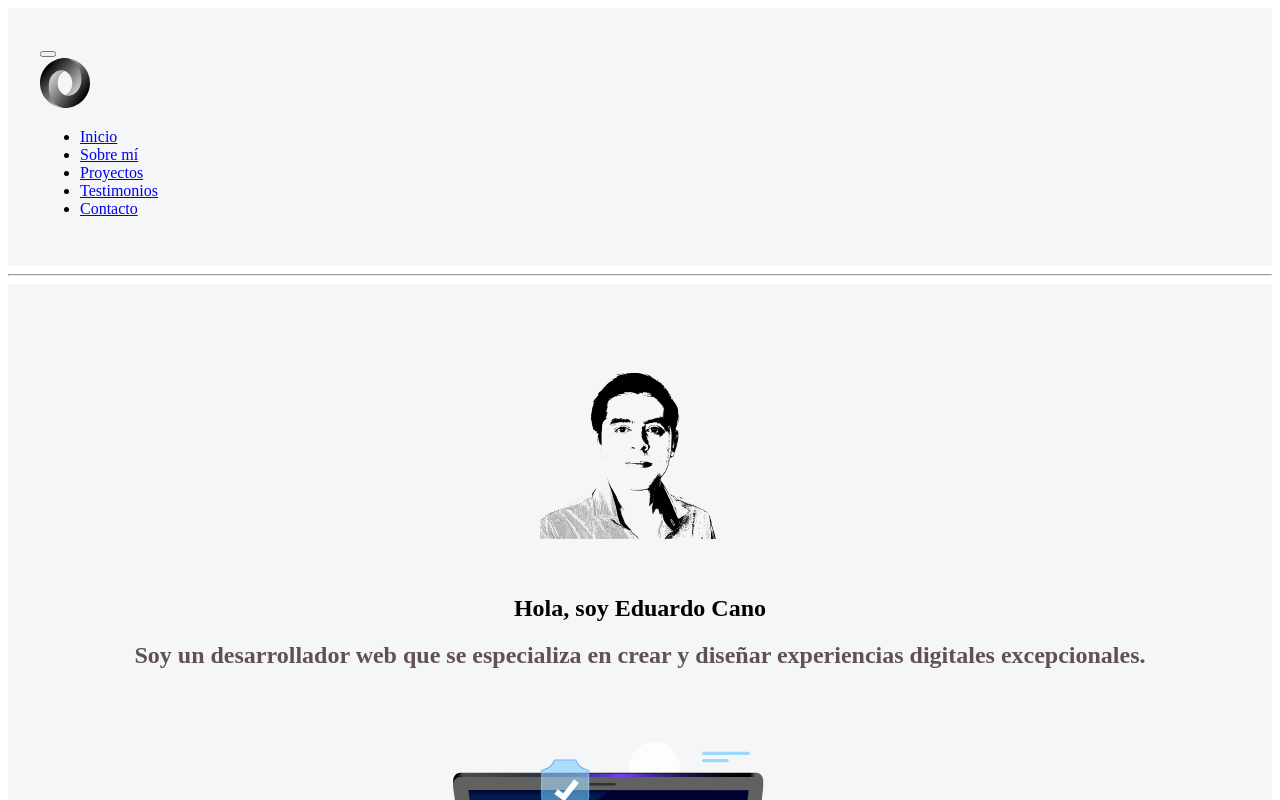
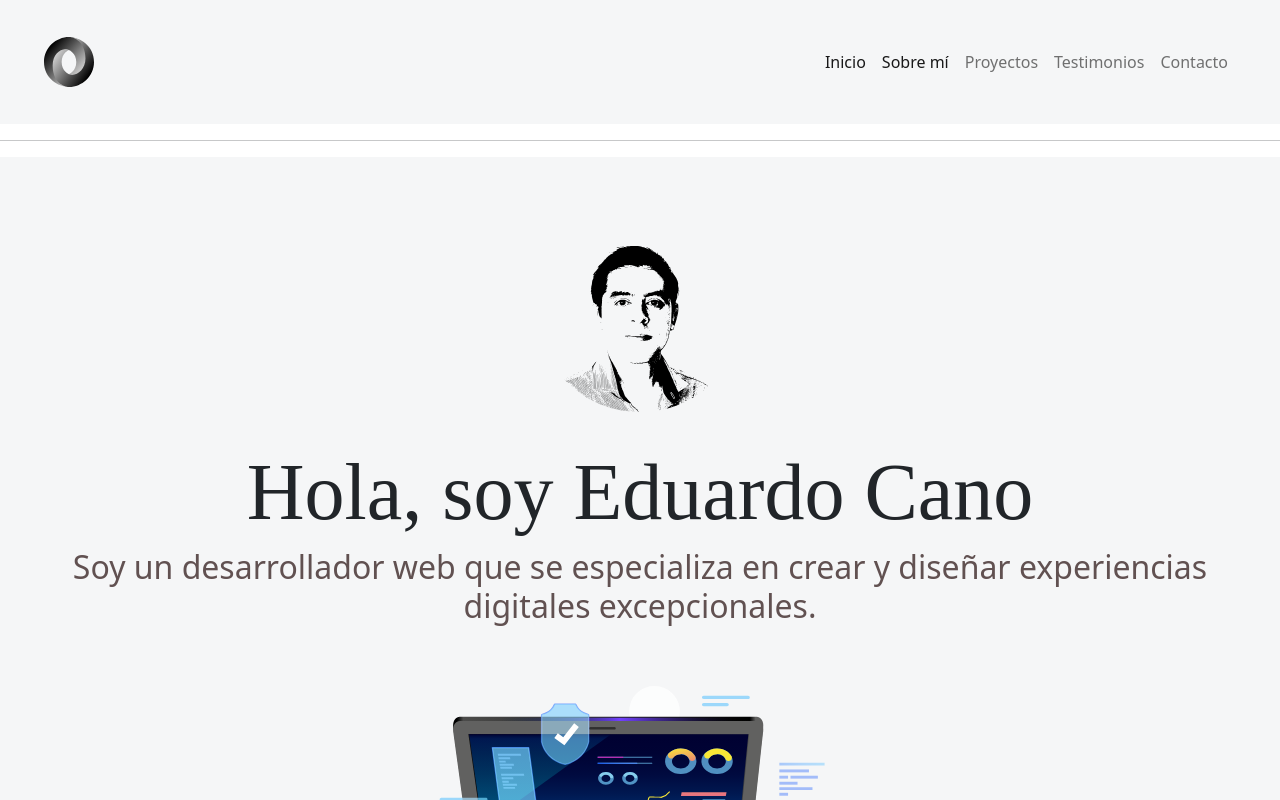
Before and after one commit to Denver-336/EduWeb, a Next.js app: page / in a window 1280 px wide. Shown: the top 800 px of the page. Built offline with nearby package versions, Linux system fonts and the light colour scheme; a web font is replaced by a local one.

Commit message:
instalar bootstrap desde npm

```diff
--- a/package.json
+++ b/package.json
@@ -10,6 +10,8 @@
   },
   "dependencies": {
     "@next/font": "13.1.3",
+    "bootstrap": "^5.2.3",
+    "bootstrap-icons": "^1.10.3",
     "next": "13.1.3",
     "react": "18.2.0",
     "react-dom": "18.2.0"
--- a/pages/_app.js
+++ b/pages/_app.js
@@ -1,8 +1,16 @@
+import "bootstrap/dist/css/bootstrap.min.css"; // Import bootstrap CSS
+import "bootstrap-icons/font/bootstrap-icons.css"
 import '../styles/globals.css'
 import BarraDeNavegacion from "@/components/menu/BarraDeNavegacion";
 import Footer from '@/components/footer/Footer'
+import { useEffect } from "react";
 
 export default function App({ Component, pageProps }) {
+
+  useEffect(() => {
+    require("bootstrap/dist/js/bootstrap.bundle.min.js");
+  }, []);
+
   return (
     <>
       <BarraDeNavegacion />
--- a/pages/_document.js
+++ b/pages/_document.js
@@ -14,12 +14,12 @@ export default function Document() {
         <title>DenveDev | Desarrollo Web</title>
         {/* favicon */}
         <link rel='shortcut icon' href='public\imagenes\json.svg' />
-        {/* bootstrap */}
+        {/* bootstrap
         <link href="https://cdn.jsdelivr.net/npm/bootstrap@5.3.0-alpha1/dist/css/bootstrap.min.css"
           rel="stylesheet" integrity="sha384-GLhlTQ8iRABdZLl6O3oVMWSktQOp6b7In1Zl3/Jr59b6EGGoI1aFkw7cmDA6j6gD"
           crossorigin="anonymous" />
         {/* <!-- Iconos de Bootstrap --> */}
-        <link rel="stylesheet" href="https://cdn.jsdelivr.net/npm/bootstrap-icons@1.9.1/font/bootstrap-icons.css"></link>
+        {/* <link rel="stylesheet" href="https://cdn.jsdelivr.net/npm/bootstrap-icons@1.9.1/font/bootstrap-icons.css"></link> */}
         {/* estilos de fuente */}
         <link rel="preconnect" href="https://fonts.googleapis.com" />
         <link rel="preconnect" href="https://fonts.gstatic.com" crossorigin />
@@ -29,11 +29,11 @@ export default function Document() {
       <body>
         <Main />
         {/* bootstrap js */}
-        <script
+        {/* <script
           src="https://cdn.jsdelivr.net/npm/bootstrap@5.0.0-beta1/dist/js/bootstrap.bundle.min.js"
           integrity="sha384-ygbV9kiqUc6oa4msXn9868pTtWMgiQaeYH7/t7LECLbyPA2x65Kgf80OJFdroafW"
           crossOrigin="anonymous"
-        />
+        /> */}
         <NextScript />
       </body>
 
```
Also changed, not shown: 1 other file (tests, documents, lock files or other folders).
